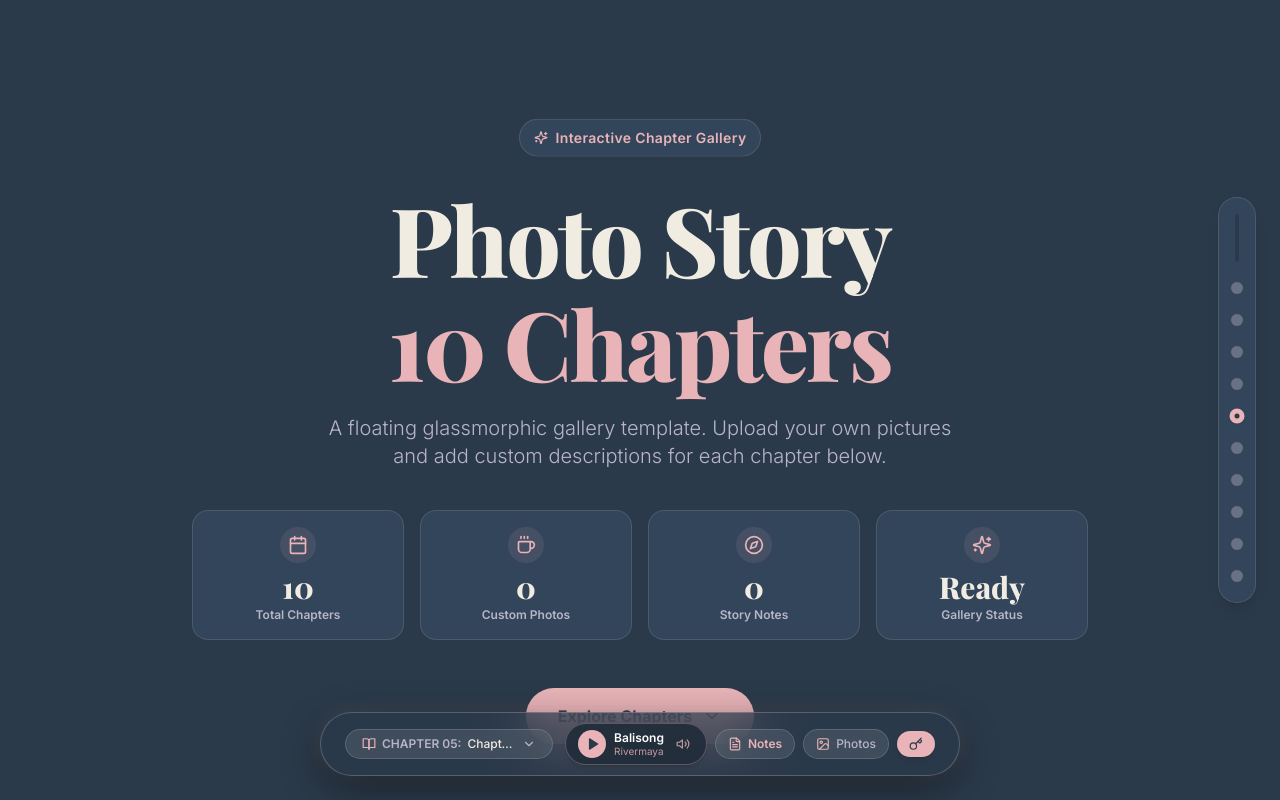
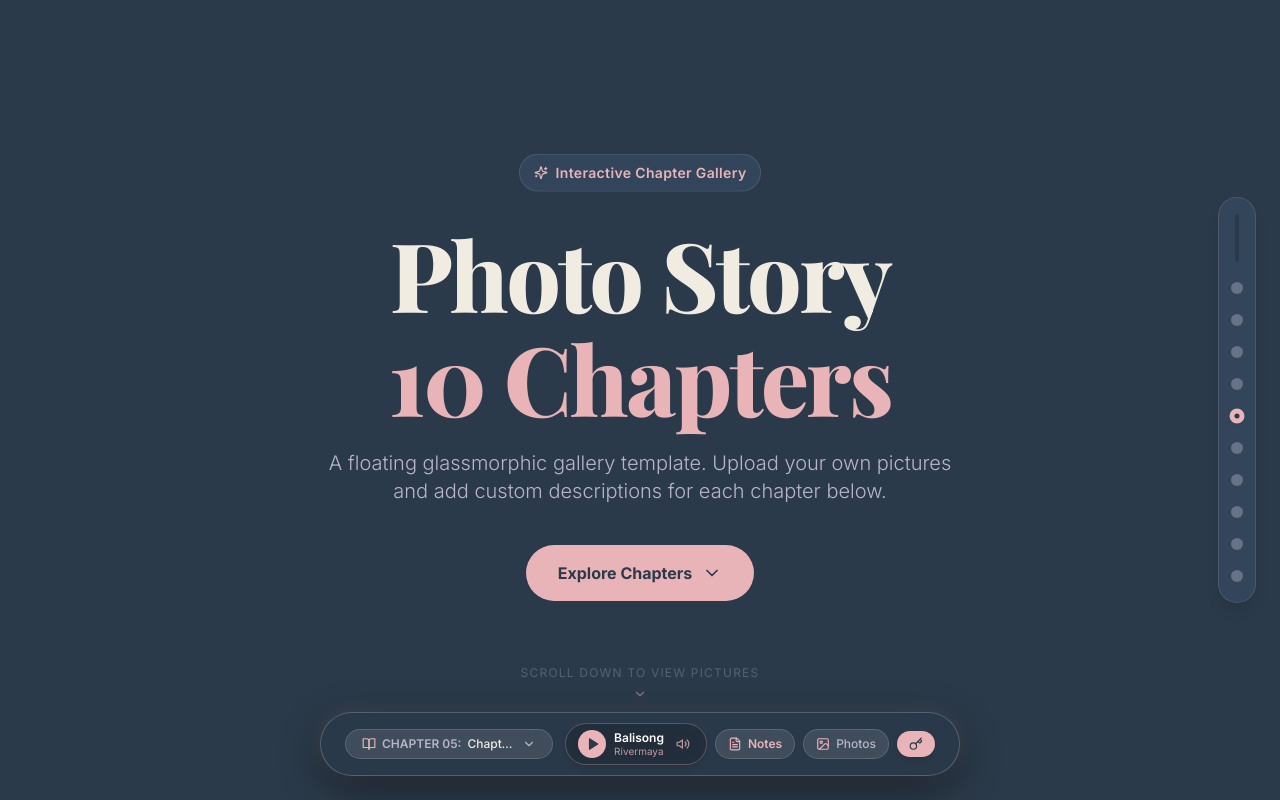
Before and after one commit to caparros-ui/My_adorable_gf, a React (Vite) app: page / in a window 1280 px wide. Shown: the top 800 px of the page. Built offline with nearby package versions, Linux system fonts and the light colour scheme; a web font is replaced by a local one.

Commit message:
Remove memory stats section from Hero

```diff
--- a/src/components/Hero.tsx
+++ b/src/components/Hero.tsx
@@ -1,6 +1,5 @@
 import React from 'react';
-import { Sparkles, ChevronDown, Calendar, Coffee, Compass } from 'lucide-react';
-import { MEMORY_STATS } from '../data/storyData';
+import { Sparkles, ChevronDown } from 'lucide-react';
 
 interface HeroProps {
   onStartJourney: () => void;
@@ -28,27 +27,7 @@ export const Hero: React.FC<HeroProps> = ({ onStartJourney }) => {
         A floating glassmorphic gallery template. Upload your own pictures and add custom descriptions for each chapter below.
       </p>
 
-      {/* Live Memory Stats Cards */}
-      <div className="grid grid-cols-2 md:grid-cols-4 gap-2.5 sm:gap-4 max-w-4xl w-full mb-10 sm:mb-12">
-        {MEMORY_STATS.map((stat, idx) => (
-          <div
-            key={idx}
-            className="glass-panel glass-panel-hover p-3 sm:p-4 rounded-2xl flex flex-col items-center justify-center text-center"
-          >
-            <div className="p-1.5 sm:p-2 rounded-full bg-accent/10 text-accent mb-1.5">
-              {idx === 0 && <Calendar className="w-4 h-4 sm:w-5 sm:h-5" />}
-              {idx === 1 && <Coffee className="w-4 h-4 sm:w-5 sm:h-5" />}
-              {idx === 2 && <Compass className="w-4 h-4 sm:w-5 sm:h-5" />}
-              {idx === 3 && <Sparkles className="w-4 h-4 sm:w-5 sm:h-5" />}
-            </div>
-            <span className="text-xl sm:text-3xl font-extrabold font-serif text-text-primary">
-              {stat.value}
-            </span>
-            <span className="text-[11px] sm:text-xs font-semibold text-text-muted mt-0.5">{stat.label}</span>
-            <span className="text-[9px] sm:text-[10px] text-text-muted/70 mt-0.5 hidden xs:block">{stat.description}</span>
-          </div>
-        ))}
-      </div>
+
 
       {/* Action Button */}
       <div className="flex flex-col sm:flex-row items-center gap-4">
--- a/src/data/storyData.ts
+++ b/src/data/storyData.ts
@@ -1,4 +1,4 @@
-import { Chapter, LoveNote, MemoryStat } from '../types/story';
+import { Chapter, LoveNote } from '../types/story';
 
 export const DEFAULT_CHAPTERS: Chapter[] = [
   {
@@ -154,30 +154,3 @@ export const DEFAULT_CHAPTERS: Chapter[] = [
 ];
 
 export const INITIAL_LOVE_NOTES: LoveNote[] = [];
-
-export const MEMORY_STATS: MemoryStat[] = [
-  {
-    label: "Total Chapters",
-    value: "10",
-    iconName: "Calendar",
-    description: "Personalized chapter collection"
-  },
-  {
-    label: "Custom Photos",
-    value: "0",
-    iconName: "Coffee",
-    description: "Upload photos to get started"
-  },
-  {
-    label: "Story Notes",
-    value: "0",
-    iconName: "Compass",
-    description: "Add notes & memories"
-  },
-  {
-    label: "Gallery Status",
-    value: "Ready",
-    iconName: "Sparkles",
-    description: "Blank canvas template"
-  }
-];
```
